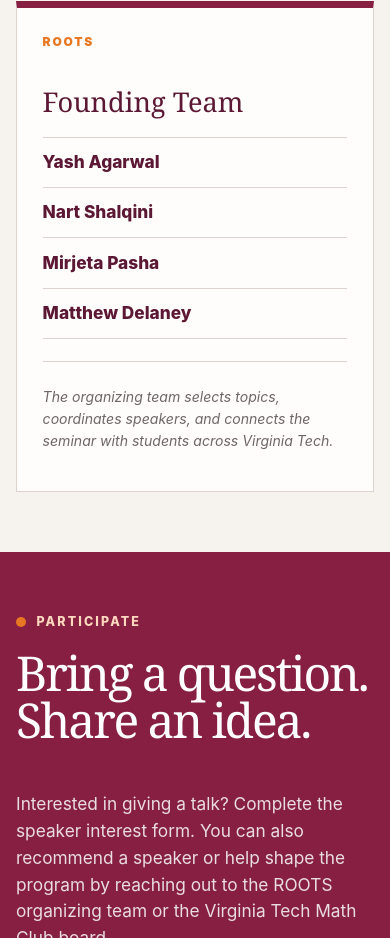
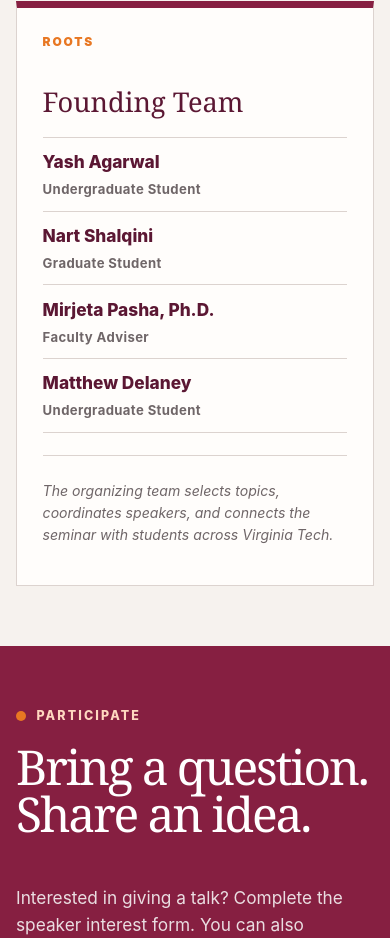
Before and after one commit to melonpie21/roots-math-seminar, a plain HTML site: page index.html in a window 390 px wide. Shown: the part 3032-3970 px from the top of the page. Drawn offline with Linux system fonts and the light colour scheme.

Commit message:
Add files via upload

```diff
--- a/index.html
+++ b/index.html
@@ -643,11 +643,26 @@
       }
 
       .organizer-list li {
+        display: flex;
+        align-items: baseline;
+        justify-content: space-between;
+        gap: 1.5rem;
         padding: 0.7rem 0;
         border-bottom: 1px solid var(--line);
+      }
+
+      .organizer-name {
         color: var(--maroon-dark);
         font-size: 1.08rem;
         font-weight: 800;
+      }
+
+      .organizer-role {
+        color: var(--muted);
+        font-size: 0.82rem;
+        font-weight: 750;
+        letter-spacing: 0.03em;
+        text-align: right;
       }
 
       .team-note {
@@ -1062,6 +1077,16 @@
           min-height: 0;
         }
 
+        .organizer-list li {
+          align-items: flex-start;
+          flex-direction: column;
+          gap: 0.2rem;
+        }
+
+        .organizer-role {
+          text-align: left;
+        }
+
         .split-heading {
           align-items: start;
           gap: 1.5rem;
@@ -1285,10 +1310,10 @@
             <p class="person-role">ROOTS</p>
             <h3>Founding Team</h3>
             <ul class="organizer-list" aria-label="ROOTS founding team">
-              <li>Yash Agarwal</li>
-              <li>Nart Shalqini</li>
-              <li>Mirjeta Pasha</li>
-              <li>Matthew Delaney</li>
+              <li><span class="organizer-name">Yash Agarwal</span><span class="organizer-role">Undergraduate Student</span></li>
+              <li><span class="organizer-name">Nart Shalqini</span><span class="organizer-role">Graduate Student</span></li>
+              <li><span class="organizer-name">Mirjeta Pasha, Ph.D.</span><span class="organizer-role">Faculty Adviser</span></li>
+              <li><span class="organizer-name">Matthew Delaney</span><span class="organizer-role">Undergraduate Student</span></li>
             </ul>
             <p class="team-note">
               The organizing team selects topics, coordinates speakers, and
```
